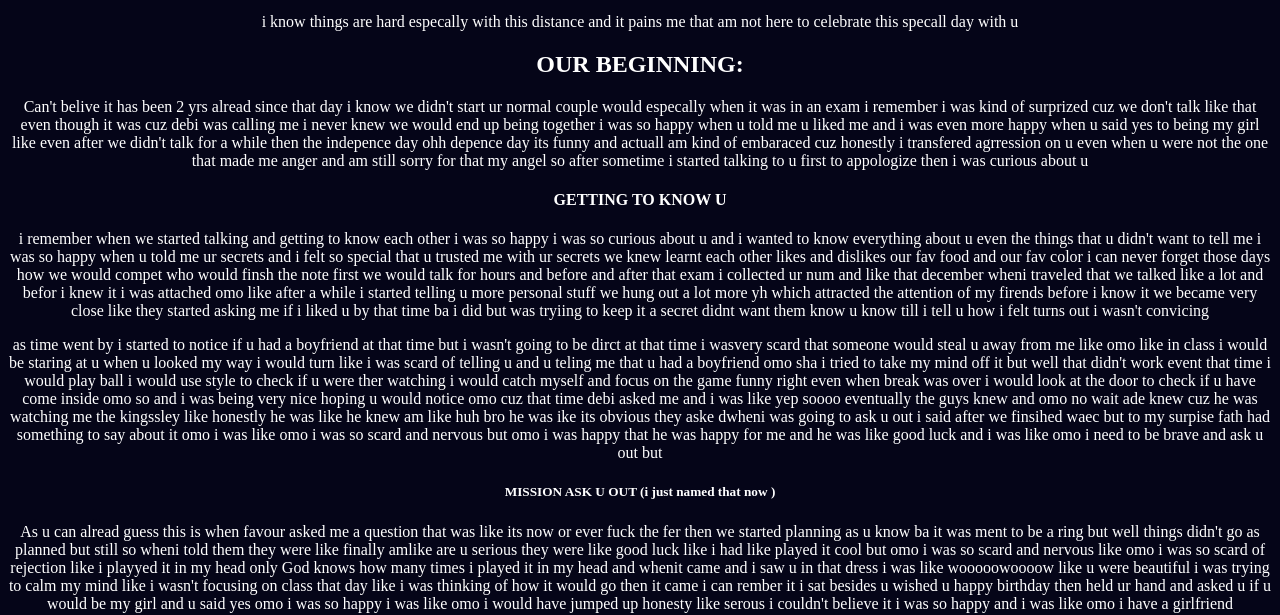
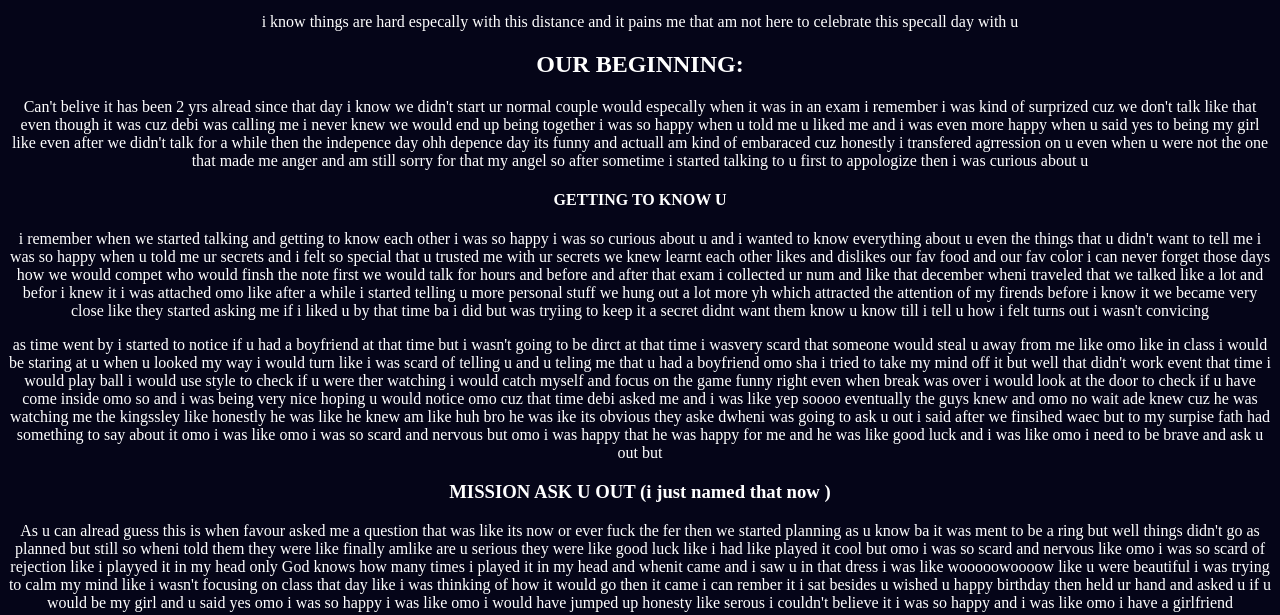
Before and after one commit to olamideboluwajoko0-debug/our-story, a plain HTML site: page index.html in a window 1280 px wide. Shown: the part 189-804 px from the top of the page. Drawn offline with Linux system fonts and the light colour scheme.

Commit message:
updated website

```diff
--- a/index.html
+++ b/index.html
@@ -21,7 +21,7 @@
             as time went by i started to notice if u had a boyfriend at that time but i wasn't going to be dirct at that time i wasvery scard that someone would steal u away from me like omo like in class i would be staring at u when u looked my way i would turn like i was scard of telling u and u teling me that u had a boyfriend omo sha i tried to take my mind off it but well that didn't work event that time i would play ball i would use style to check if u were ther watching i would catch myself and focus on the game funny right
             even when break was over i would look at the door to check if u have come inside omo so and i was being very nice hoping u would notice omo cuz that time debi asked me and i was like yep soooo eventually the guys knew and omo no wait ade knew cuz he was watching me the kingssley  like honestly he was like he knew am like huh bro he was ike its obvious they aske dwheni was going to ask u out i said after we finsihed waec but to my surpise fath had something to say about it omo i was like omo i was so scard and nervous but omo i was happy that he was happy for me and he was like good luck and i was like omo i need to be brave and ask u out but
              </p>
-         <h5>MISSION ASK U OUT (i just named that now )</h5>
+         <h3>MISSION ASK U OUT (i just named that now )</h3>
          <P>As u can alread guess this is when favour asked me a question that was like its now or ever fuck the fer then we started planning as u know ba it was ment to be a ring but well things didn't go as planned but still so wheni told them they were like finally amlike are u serious they were like good luck
             like i had like played it cool but omo i was so scard and nervous like omo i was so scard of rejection like i playyed it in my head only God knows how many times i played it in my head and whenit came and i saw u in that dress i was like wooooowoooow like u were beautiful i was trying to calm my mind like i wasn't focusing on class that day like i was thinking of how it would go then it came i can rember it i sat besides u wished u happy birthday then held ur hand and asked u if u would be my girl and u said yes omo i was so happy i was like
             omo i would have jumped up honesty like serous i couldn't believe it i was so happy and i was like omo i have a girlfriend
```
